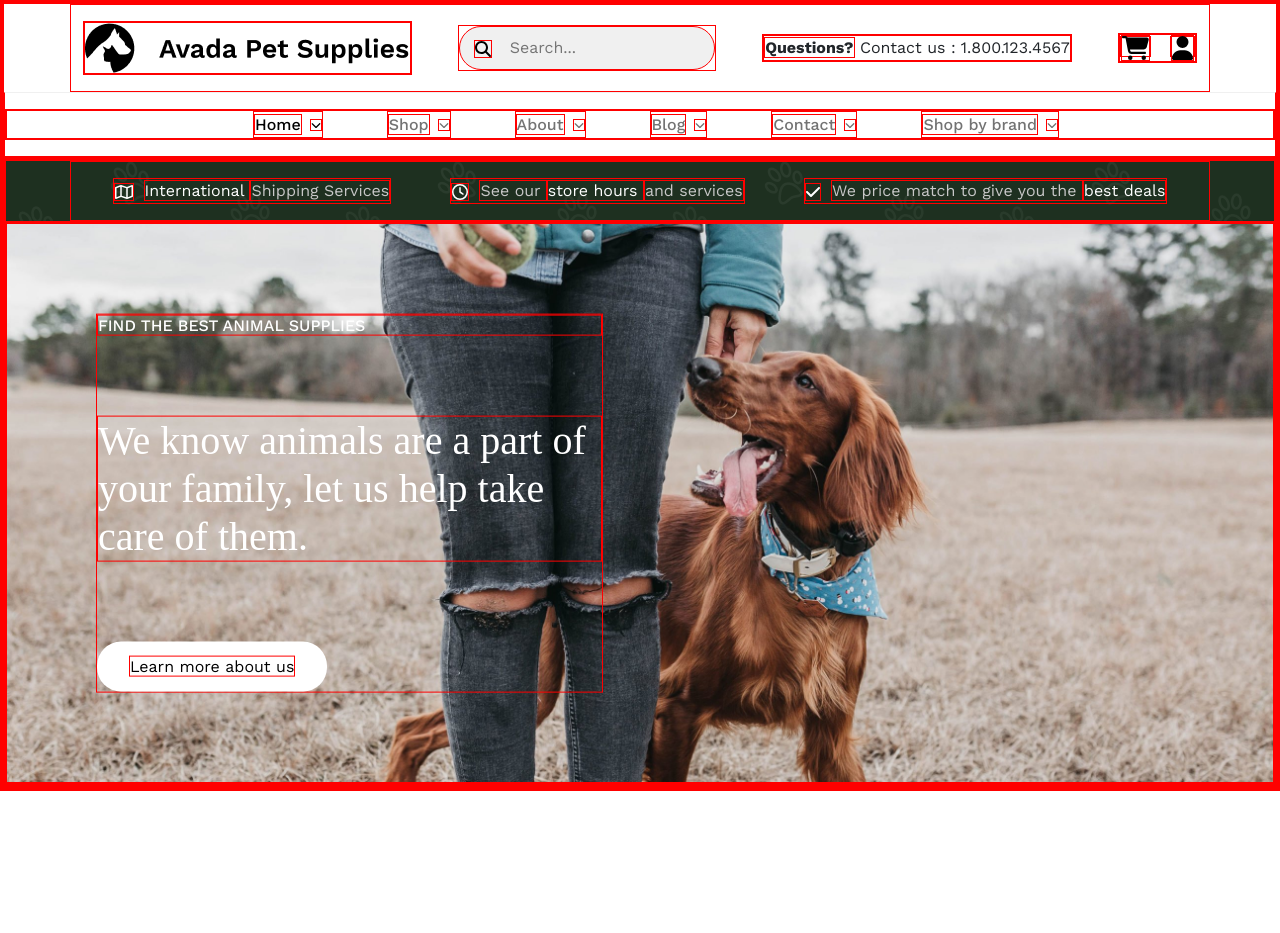
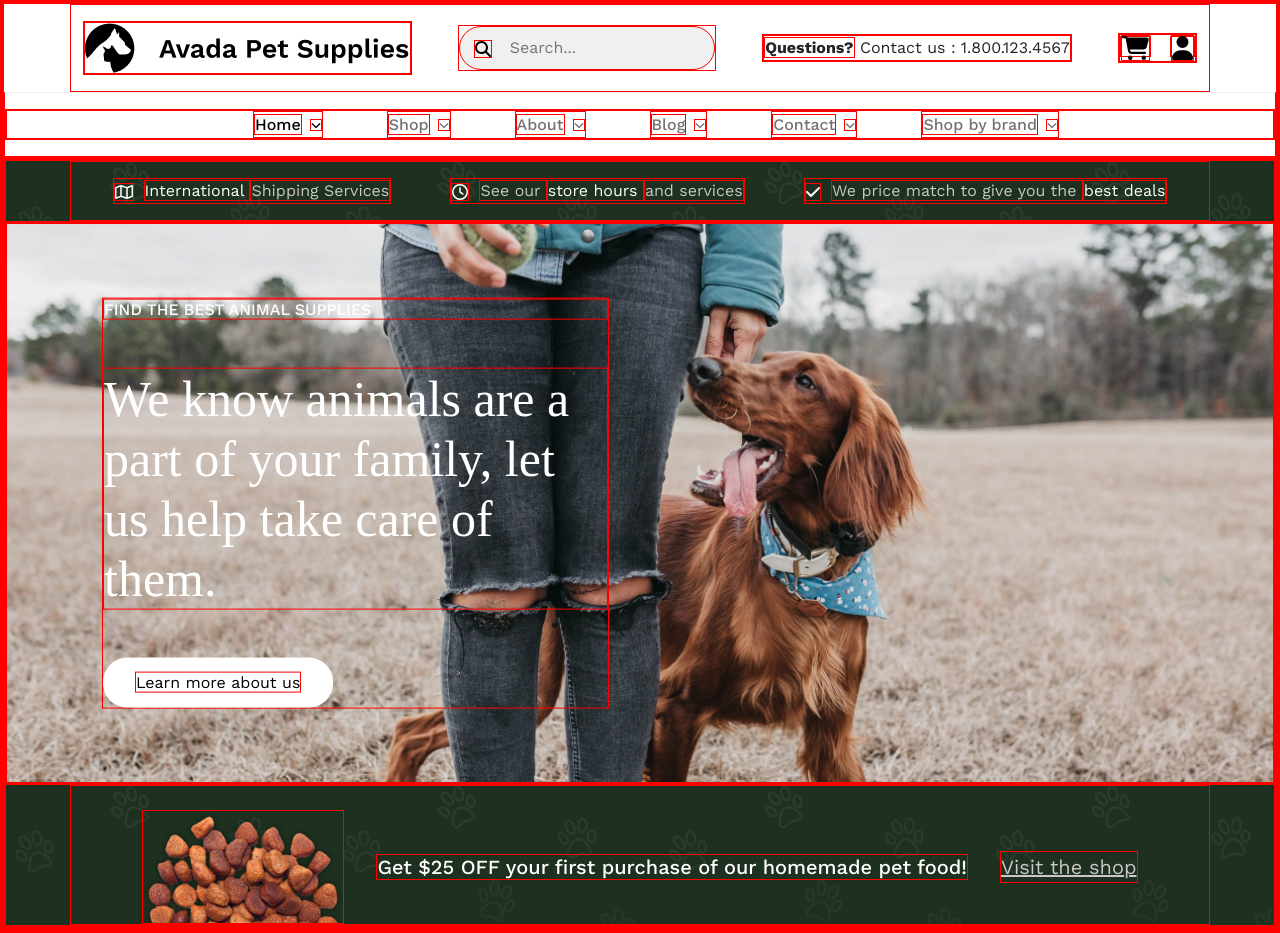
Before and after one commit to salamone-gius/proj-html-vuejs, a Vue app: page / in a window 1280 px wide. Before the commit the page ends 800 px from the top, so only its background shows below. Built offline with nearby package versions, Linux system fonts and the light colour scheme; a web font is replaced by a local one.

Commit message:
SalesBar comp created and SectionHero completed

```diff
--- a/src/components/commons/JumboTron.vue
+++ b/src/components/commons/JumboTron.vue
@@ -38,7 +38,7 @@ export default {
     .claim {
         position: absolute;
         top: 50%;
-        left: 5.625rem;
+        left: 6rem;
         transform: translateY(-50%);
         width: 40%;
 
@@ -48,7 +48,8 @@ export default {
         }
 
         h1 {
-            margin: 5rem 0;
+            margin: 3rem 0;
+            font-size: 3.125rem;
         }
     }
 
--- /dev/null
+++ b/src/components/commons/SalesBar.vue
@@ -0,0 +1,40 @@
+<template>
+    <div class="sales-bar">
+        <div class="container d-flex justify-content-center align-items-center pt-4">
+            <img :src="require('../../assets/img/food-transparent-5-200x112.png')" alt="On-sale">
+            <h3>Get $25 OFF your first purchase of our homemade pet food!</h3>
+            <a href="#">Visit the shop</a>
+        </div>
+    </div>
+</template>
+
+<script>
+export default {
+    name: 'SalesBar',
+}
+</script>
+
+<style lang="scss" scoped>
+.sales-bar {
+    background-color: var(--primary-bg-color);
+    background-image: url('../../assets/img/bg-transparent-3.png');
+    color: var(--primary-txt-color);
+
+    h3, a {
+        font-size: 1.25rem;
+    }
+
+    h3 {
+        margin: 0 2rem;
+    }
+
+    a {
+        color: var(--exanary-txt-color);
+
+        &:hover {
+            color: var(--primary-txt-color);
+        }
+    }
+
+}
+</style>
--- a/src/components/main/SectionHero.vue
+++ b/src/components/main/SectionHero.vue
@@ -2,12 +2,14 @@
     <section class="hero-section">
         <ServicesBar/>
         <JumboTron/>
+        <SalesBar/>
     </section>
 </template>
 
 <script>
 import ServicesBar from './../commons/ServicesBar.vue';
 import JumboTron from './../commons/JumboTron.vue';
+import SalesBar from './../commons/SalesBar.vue';
 
 export default {
     name: 'SectionHero',
@@ -15,6 +17,7 @@ export default {
     components: {
         ServicesBar,
         JumboTron,
+        SalesBar
     }
 }
 </script>
```
